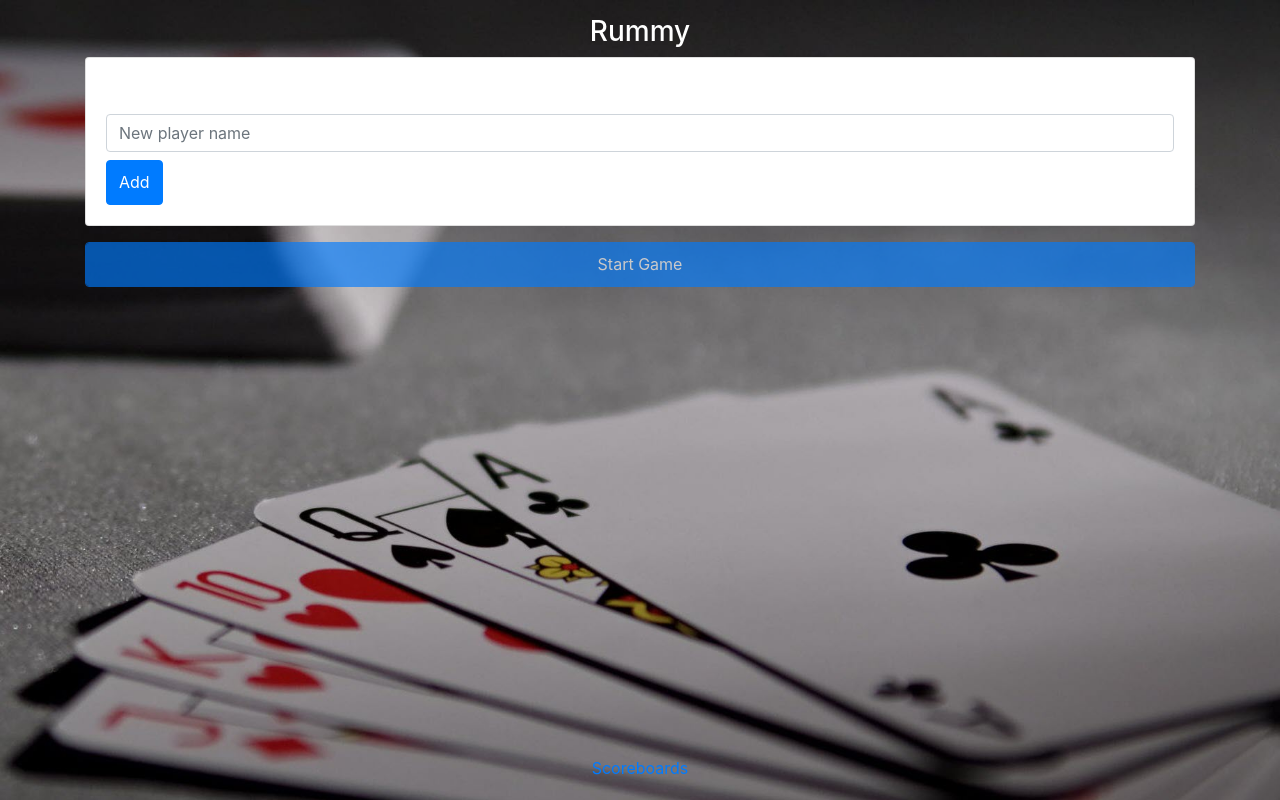
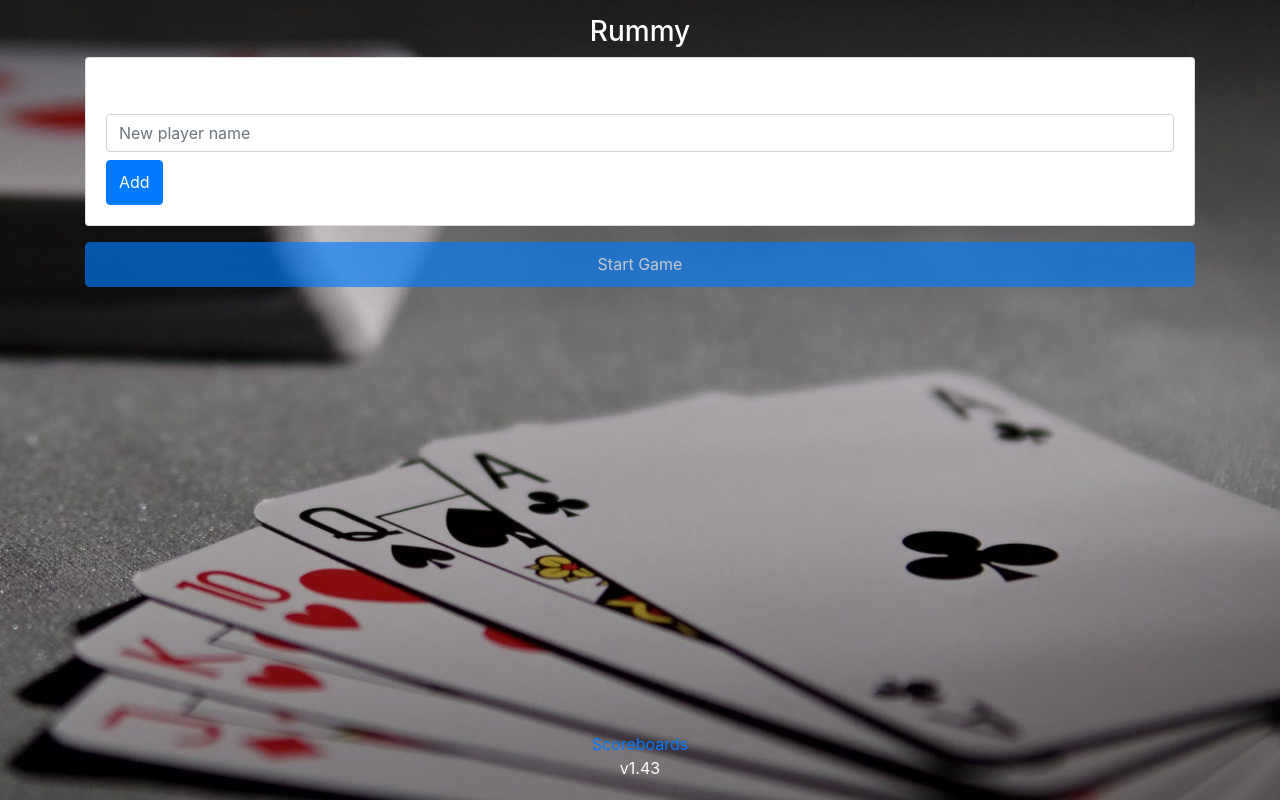
Before and after one commit to fischgeek/scoreboards, a plain HTML site: page rummy/index.html in a window 1280 px wide. Drawn offline with Linux system fonts and the light colour scheme.

Commit message:
added version

```diff
--- a/rummy/index.html
+++ b/rummy/index.html
@@ -71,7 +71,7 @@
     </div>
   </div>
   <div id="footer">
-    <span><a href="../index.html">Scoreboards</a></span>
+    <span><a href="../index.html">Scoreboards</a><br />v1.43</span>
   </div>
 </body>
 
```
